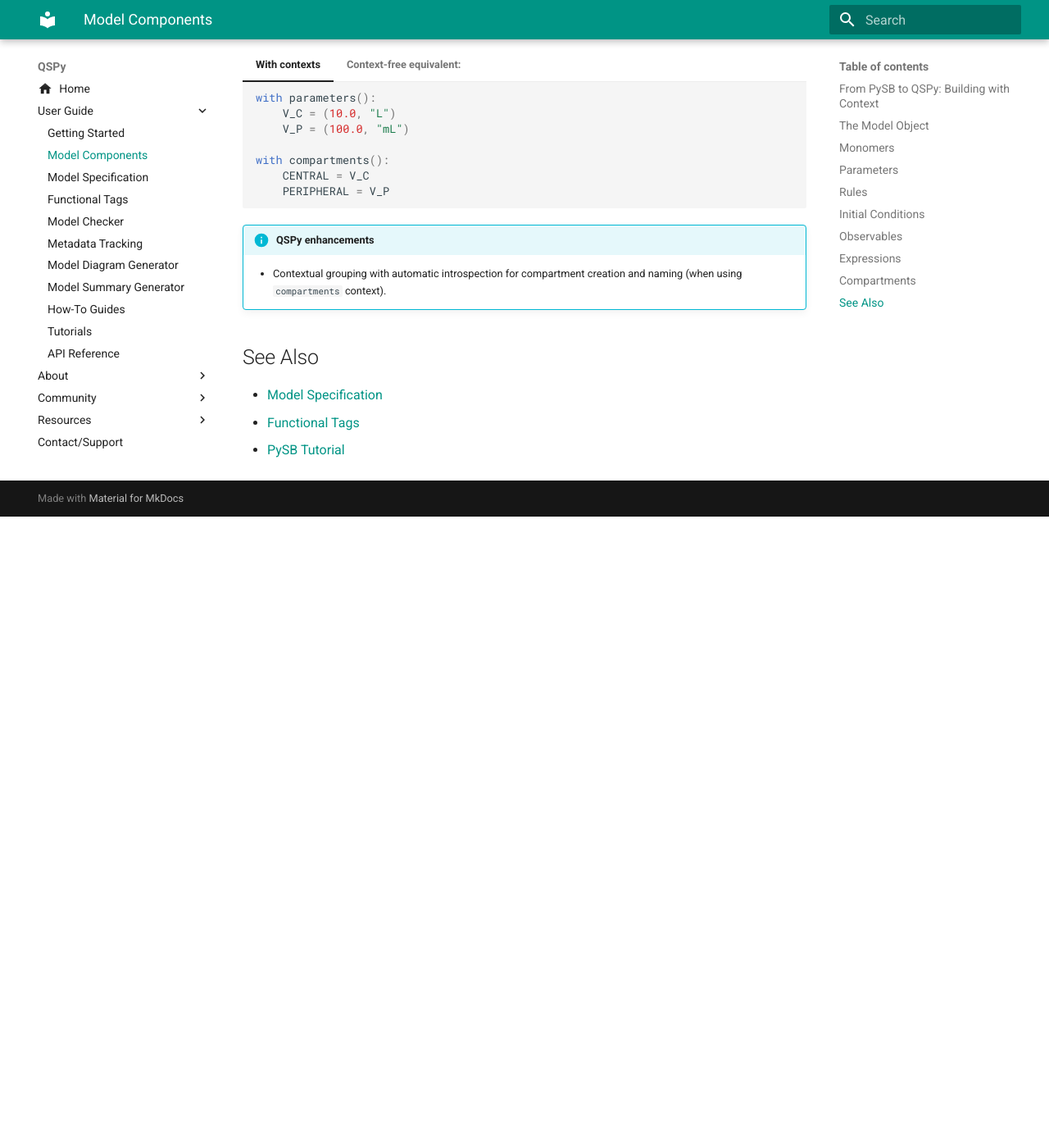
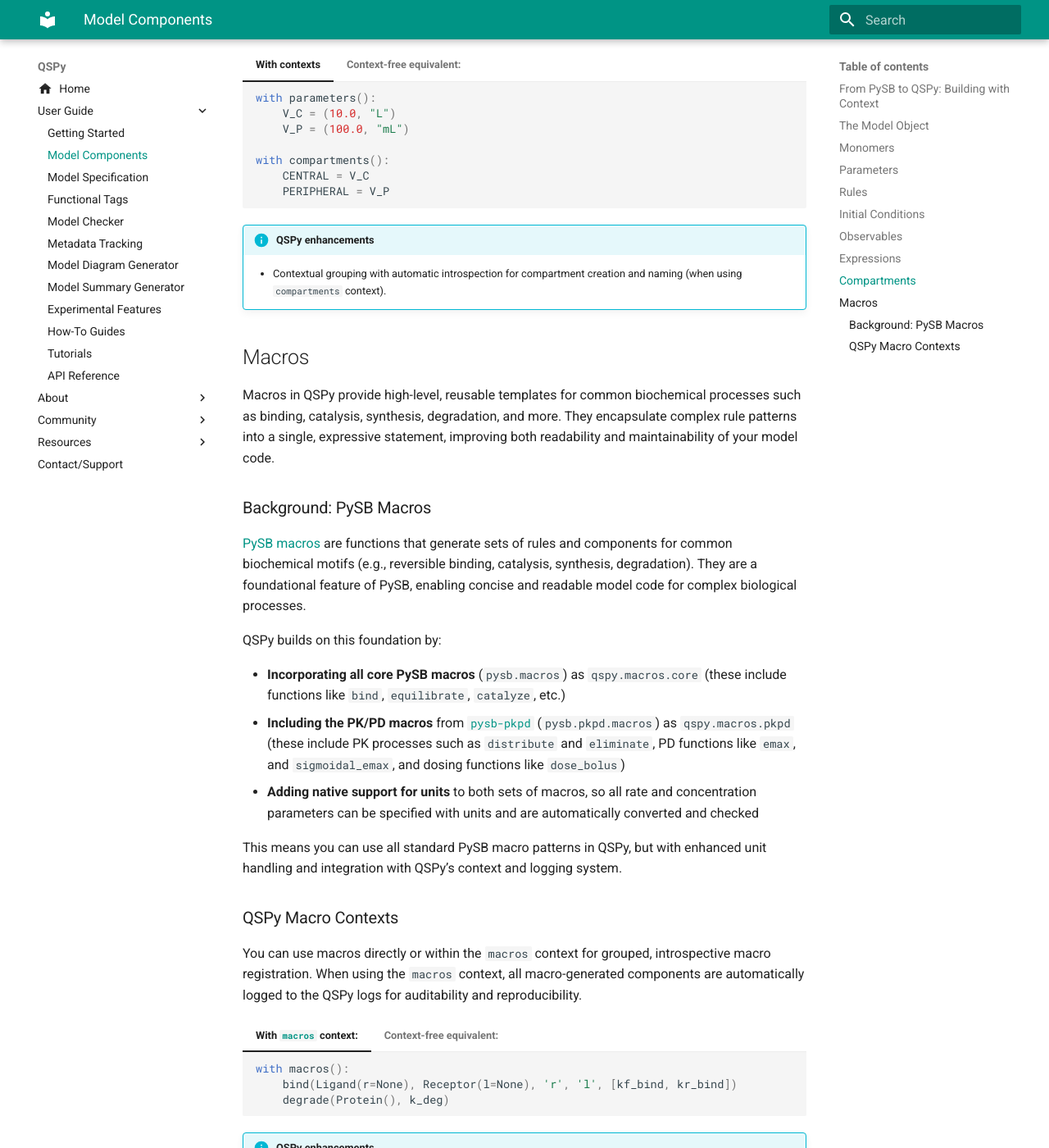
Before and after one commit to Borealis-BioModeling/qspy, an MkDocs documentation site: the page built from docs/model-components.md, in a window 1280 px wide and 1400 px high, scrolled down 5142 px. Shown: the whole window at 82% size. Built offline with MkDocs 1.6.1 and Material for MkDocs 9.7.7, drawn with Linux system fonts in a browser that asks for light colours; emoji names are drawn with the system emoji font; before the commit the page ends 5772 px from its top, so only the background shows below that; some of the changed text lies outside the part shown.

Commit message:
More updates to docs.

````diff
--- a/docs/model-components.md
+++ b/docs/model-components.md
@@ -240,8 +240,43 @@
 !!! info "QSPy enhancements"
     - Contextual grouping with automatic introspection for compartment creation and naming (when using `compartments` context).
 
-## See Also
+## Macros
 
-- [Model Specification](model-summary-generator.md)
-- [Functional Tags](function-tags.md)
-- [PySB Tutorial](https://pysb.readthedocs.io/en/stable/tutorial.html)
+Macros in QSPy provide high-level, reusable templates for common biochemical processes such as binding, catalysis, synthesis, degradation, and more. They encapsulate complex rule patterns into a single, expressive statement, improving both readability and maintainability of your model code.
+
+### Background: PySB Macros
+
+[PySB macros](https://pysb.readthedocs.io/en/stable/tutorial.html#using-provided-macros) are functions that generate sets of rules and components for common biochemical motifs (e.g., reversible binding, catalysis, synthesis, degradation). They are a foundational feature of PySB, enabling concise and readable model code for complex biological processes.
+
+QSPy builds on this foundation by:
+
+- **Incorporating all core PySB macros** (`pysb.macros`) as `qspy.macros.core` (these include functions like `bind`, `equilibrate`, `catalyze`, etc.)
+- **Including the PK/PD macros** from [`pysb-pkpd`](https://blakeaw.github.io/pysb-pkpd/macros/) (`pysb.pkpd.macros`) as `qspy.macros.pkpd` (these include PK processes such as `distribute` and `eliminate`, PD functions like `emax`, and `sigmoidal_emax`, and dosing functions like `dose_bolus`)
+- **Adding native support for units** to both sets of macros, so all rate and concentration parameters can be specified with units and are automatically converted and checked
+
+This means you can use all standard PySB macro patterns in QSPy, but with enhanced unit handling and integration with QSPy’s context and logging system.
+
+### QSPy Macro Contexts
+
+You can use macros directly or within the `macros` context for grouped, introspective macro registration. When using the `macros` context, all macro-generated components are automatically logged to the QSPy logs for auditability and reproducibility.
+
+=== "With `macros` context:"
+    ```python
+    with macros():
+        bind(Ligand(r=None), Receptor(l=None), 'r', 'l', [kf_bind, kr_bind])
+        degrade(Protein(), k_deg)
+    ```
+=== "Context-free equivalent:"
+    ```python
+    bind(Ligand(r=None), Receptor(l=None), 'r', 'l', [kf_bind, kr_bind])
+    degrade(Protein(), k_deg)
+    ```
+
+!!! info "QSPy enhancements"
+    - All macros are updated to use unit-aware model components.
+    - Contextual grouping with automatic introspection and logging when using the `macros` context.
+    - Full access to both core PySB macros and PK/PD macros from `pysb-pkpd`.
+
+Macros can greatly simplify the specification of complex reaction patterns, especially when used in combination with QSPy’s context system.
+
+For more details on available macros, see the [PySB macro documentation](https://pysb.readthedocs.io/en/stable/tutorial.html#using-provided-macros) and the [pysb-pkpd macro documentation](https://blakeaw.github.io/pysb-pkpd/macros/).
--- a/mkdocs.yml
+++ b/mkdocs.yml
@@ -56,6 +56,7 @@
     - Metadata Tracking: metadata-tracking.md
     - Model Diagram Generator: model-diagram-generator.md
     - Model Summary Generator: model-summary-generator.md
+    - Experimental Features: experimental.md
     - How-To Guides: how-to-guides.md
     - Tutorials: tutorials.md
     - API Reference: reference.md
@@ -72,4 +73,7 @@
   - Resources:
       - What is QSP Modeling: qsp-modeling.md
       - Related Software: related-software.md
+      - PySB Home: https://pysb.org/
+      - PySB Documentation: https://pysb.readthedocs.io/en/stable/
+      - PySB GitHub: https://github.com/pysb/pysb
   - Contact/Support: contact-support.md
````
Also changed, not shown: docs/getting-started.md (+17 -12 lines), docs/index.md (+2 -2 lines), docs/reference.md (+22 -0 lines).
